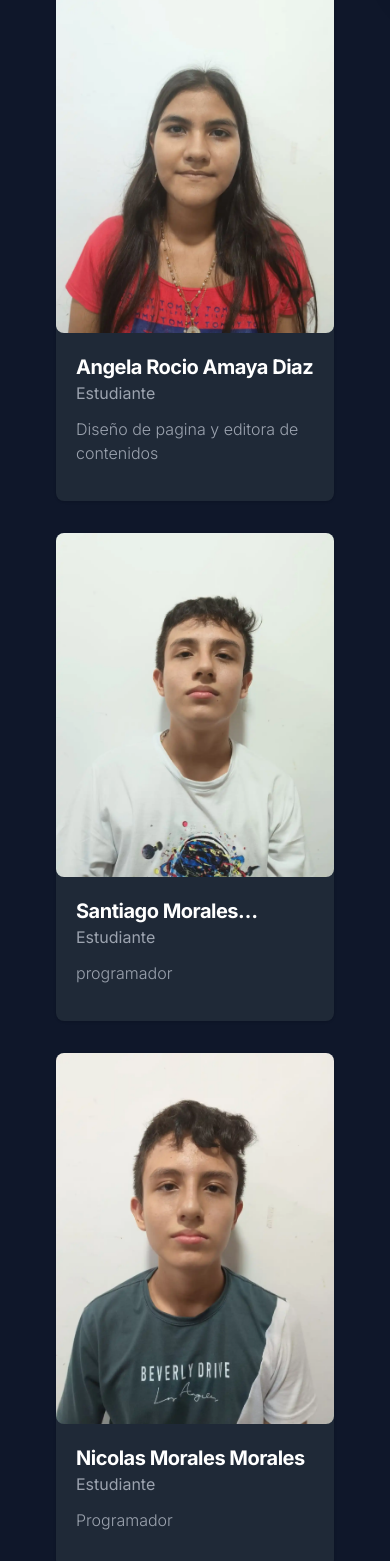
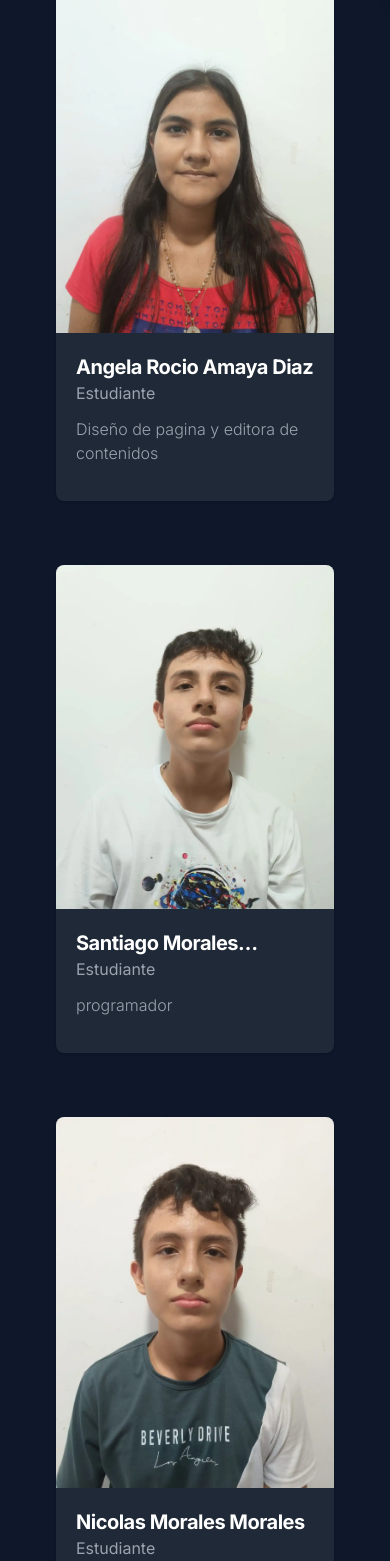
Before and after one commit to edwar/fitoai, a Next.js app: page / in a window 390 px wide. Shown: the part 436-1997 px from the top of the page. Built offline with nearby package versions, Linux system fonts and the light colour scheme.

Commit message:
Responsive card team

```diff
--- a/src/app/Components/Team.tsx
+++ b/src/app/Components/Team.tsx
@@ -8,12 +8,12 @@ const Team = () => {
                 <h2 className='mb-4 text-4xl tracking-tight font-extrabold text-white'>Equipo</h2>
                 <p className='font-light lg:mb-16 sm:text-xl text-gray-400'>Somos un equipo de estudiantes de la institucion educativa departamental Hernan Venegas Carrillo</p>
             </div>
-            <div className='grid px-10 lg:px-0 gap-8 mb-6 lg:mb-16 md:grid-cols-2'>
-                <div className='items-center rounded-lg shadow sm:flex bg-gray-800 border-gray-700 hover:scale-110 duration-700'>
-                   <div>
-                        <img className='w-full rounded-lg sm:rounded-none sm:rounded-l-lg' src='/team/angela.webp' alt='Angela' />
+            <div className='grid px-10 gap-16 mb-6 lg:mb-16 md:grid-cols-2'>
+                <div className='flex flex-col sm:flex-row items-center rounded-lg shadow bg-gray-800 border-gray-700 hover:scale-110 duration-700'>
+                   <div className='w-full sm:w-1/3 h-full'>
+                        <img className='max-h-max h-full aspect-auto rounded-t-lg sm:rounded-none sm:rounded-l-lg' src='/team/angela.webp' alt='Angela' />
                     </div>
-                    <div className='p-5'>
+                    <div className='w-full sm:w-2/3 p-5'>
                         <h3 className='text-xl font-bold tracking-tight text-white line-clamp-1'>
                            <div>Angela Rocio Amaya Diaz</div>
                         </h3>
@@ -21,11 +21,11 @@ const Team = () => {
                         <p className='mt-3 mb-4 font-light text-gray-400 line-clamp-3'>Diseño de pagina y editora de contenidos</p>
                     </div>
                 </div>
-                <div className='items-center rounded-lg shadow sm:flex bg-gray-800 border-gray-700 hover:scale-110 duration-700'>
-                   <div>
-                        <img className='w-full rounded-lg sm:rounded-none sm:rounded-l-lg' src='/team/santiago.webp' alt='Santiago' />
+                <div className='flex flex-col sm:flex-row items-center rounded-lg shadow bg-gray-800 border-gray-700 hover:scale-110 duration-700'>
+                    <div className='w-full sm:w-1/3 h-full'>
+                        <img className='max-h-max h-full aspect-auto rounded-t-lg sm:rounded-none sm:rounded-l-lg' src='/team/santiago.webp' alt='Santiago' />
                     </div>
-                    <div className='p-5'>
+                    <div className='w-full sm:w-2/3 p-5'>
                         <h3 className='text-xl font-bold tracking-tight text-white line-clamp-1'>
                            <div>Santiago Morales Morales</div>
                         </h3>
@@ -33,11 +33,11 @@ const Team = () => {
                         <p className='mt-3 mb-4 font-light text-gray-400 line-clamp-3'>programador</p>
                     </div>
                 </div>
-                <div className='items-center rounded-lg shadow sm:flex bg-gray-800 border-gray-700 hover:scale-110 duration-700'>
-                   <div>
-                        <img className='w-full rounded-lg sm:rounded-none sm:rounded-l-lg' src='/team/nicolas.webp' alt='Nicolas' />
+                <div className='flex flex-col sm:flex-row items-center rounded-lg shadow bg-gray-800 border-gray-700 hover:scale-110 duration-700'>
+                    <div className='w-full sm:w-1/3 h-full'>
+                        <img className='max-h-max h-full aspect-auto rounded-t-lg sm:rounded-none sm:rounded-l-lg' src='/team/nicolas.webp' alt='Nicolas' />
                     </div>
-                    <div className='p-5'>
+                    <div className='w-full sm:w-2/3 p-5'>
                         <h3 className='text-xl font-bold tracking-tight text-white line-clamp-1'>
                            <div>Nicolas Morales Morales</div>
                         </h3>
@@ -45,11 +45,11 @@ const Team = () => {
                         <p className='mt-3 mb-4 font-light text-gray-400 line-clamp-3'>Programador</p>
                     </div>
                 </div>
-                <div className='items-center rounded-lg shadow sm:flex bg-gray-800 border-gray-700 hover:scale-110 duration-700'>
-                   <div>
-                        <img className='w-full rounded-lg sm:rounded-none sm:rounded-l-lg' src='/team/emmanuel.webp' alt='Emmanuel' />
+                <div className='flex flex-col sm:flex-row items-center rounded-lg shadow bg-gray-800 border-gray-700 hover:scale-110 duration-700'>
+                    <div className='w-full sm:w-1/3 h-full'>
+                        <img className='max-h-max h-full aspect-auto rounded-t-lg sm:rounded-none sm:rounded-l-lg' src='/team/emmanuel.webp' alt='Emmanuel' />
                     </div>
-                    <div className='p-5'>
+                    <div className='w-full sm:w-2/3 p-5'>
                         <h3 className='text-xl font-bold tracking-tight text-white line-clamp-1'>
                            <div>Emmanuel Andres Soto Peña</div>
                         </h3>
```
